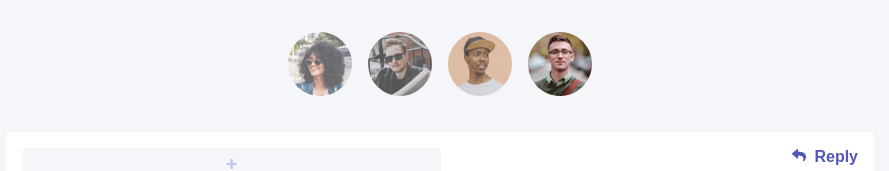
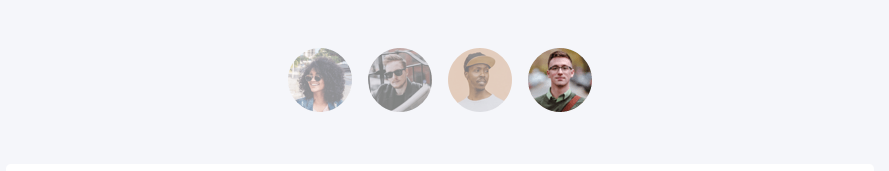
Before and after one commit to yannaufray/interactive-comments-section, a Vue app: page / in a window 1280 px wide. Shown: the top 171 px of the page, without its empty margins (200-1089 px from the left). Built offline with nearby package versions, Linux system fonts and the light colour scheme; data requests are answered from the project's data file.

Commit message:
Layout message

```diff
--- a/src/components/Comment.vue
+++ b/src/components/Comment.vue
@@ -118,10 +118,10 @@ export default {
   padding: 1rem;
   border-radius: 0.3rem;
   position: relative;
+
   display: flex;
   flex-direction: column;
   align-items: center;
-
   gap: 1rem;
 }
 
--- a/src/components/Profiles.vue
+++ b/src/components/Profiles.vue
@@ -52,7 +52,7 @@ export default {
   display: flex;
   gap: 1rem;
   justify-content: center;
-  margin-top: 2rem;
+  margin: 3rem 0;
 }
 
 .profile {
@@ -60,11 +60,12 @@ export default {
 }
 
 .not-current {
-  opacity: 0.7;
+  opacity: 0.5;
 }
 
 .message {
   color: hsl(238, 40%, 52%);
+  font-family: "Rubik", sans-serif;
   font-weight: 700;
   position: absolute;
   left: 1rem;
```
